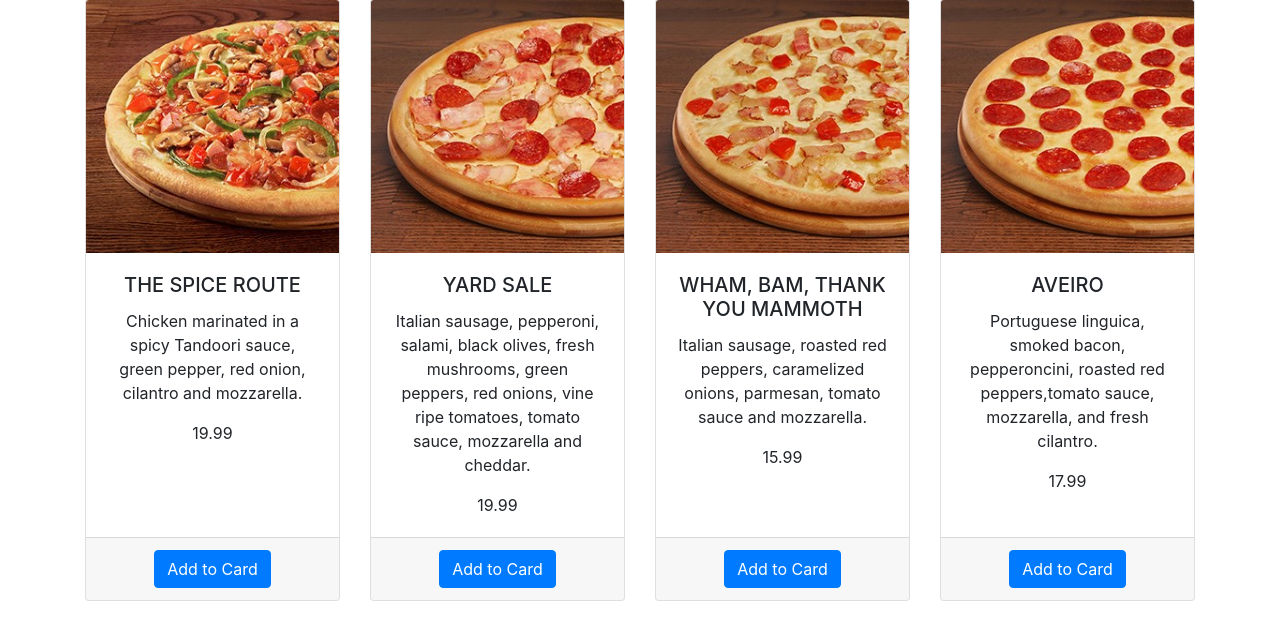
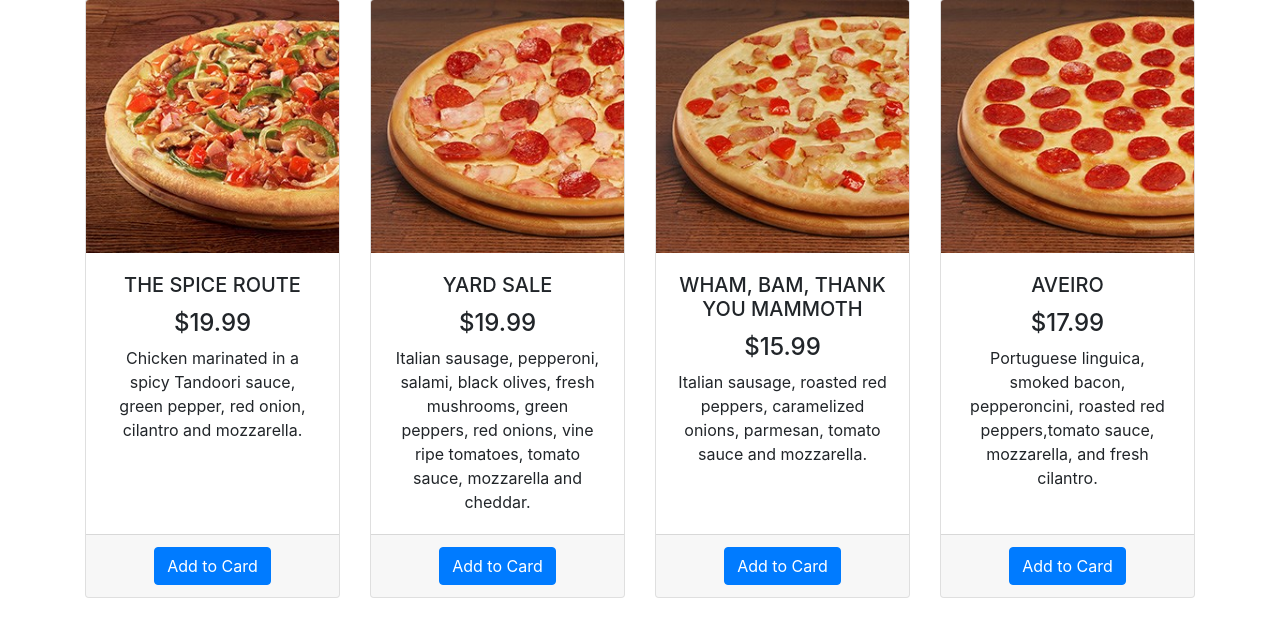
Before and after one commit to GrigoryCode/xtpizzashop, a Django app: page / in a window 1280 px wide. Shown: the part 113-753 px from the top of the page. Run offline with Django 3.2, Linux system fonts and the light colour scheme; data comes from the database, SQL or seed files in the repository; some libraries are stand-ins or nearby versions.

Commit message:
Cards correction 2

```diff
--- a/products/templates/index.html
+++ b/products/templates/index.html
@@ -10,8 +10,8 @@
                 <img src="{{ pizza.image.url }}" class="card-img-top" alt="...">
                 <div class="card-body">
                     <h5 class="card-title">{{ pizza.title }}</h5>
+                    <h4 class="card-text">${{ pizza.price }}</h4>
                     <p class="card-text">{{ pizza.description }}</p>
-                    <p class="card-text">{{ pizza.price }}</p>
                 </div>
                 <div class="card-footer">
                     <a href="#" class="btn btn-primary">Add to Card</a>
```
